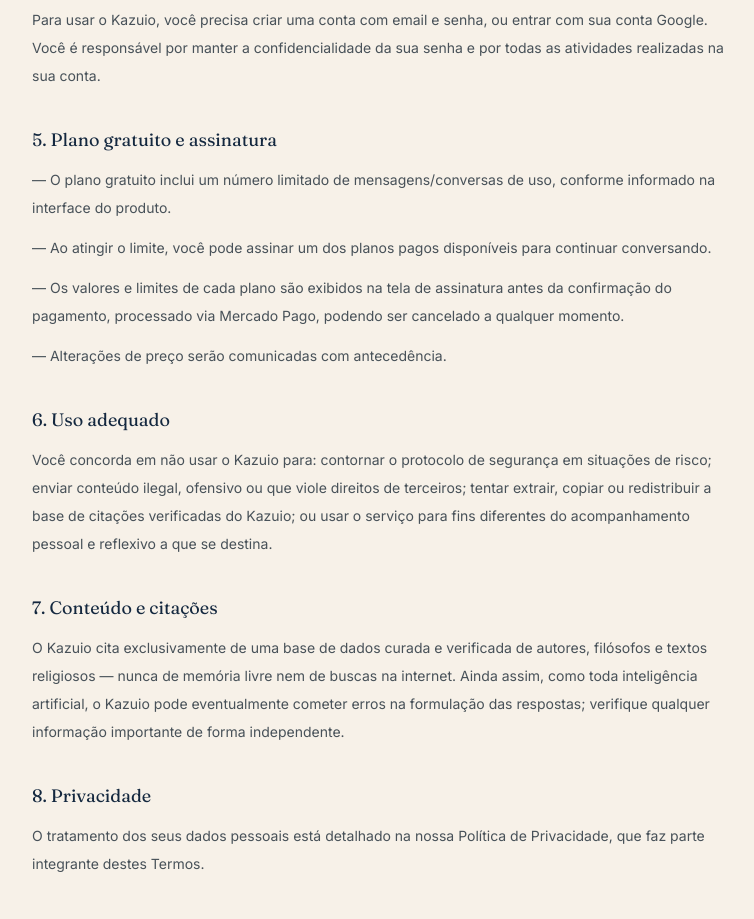
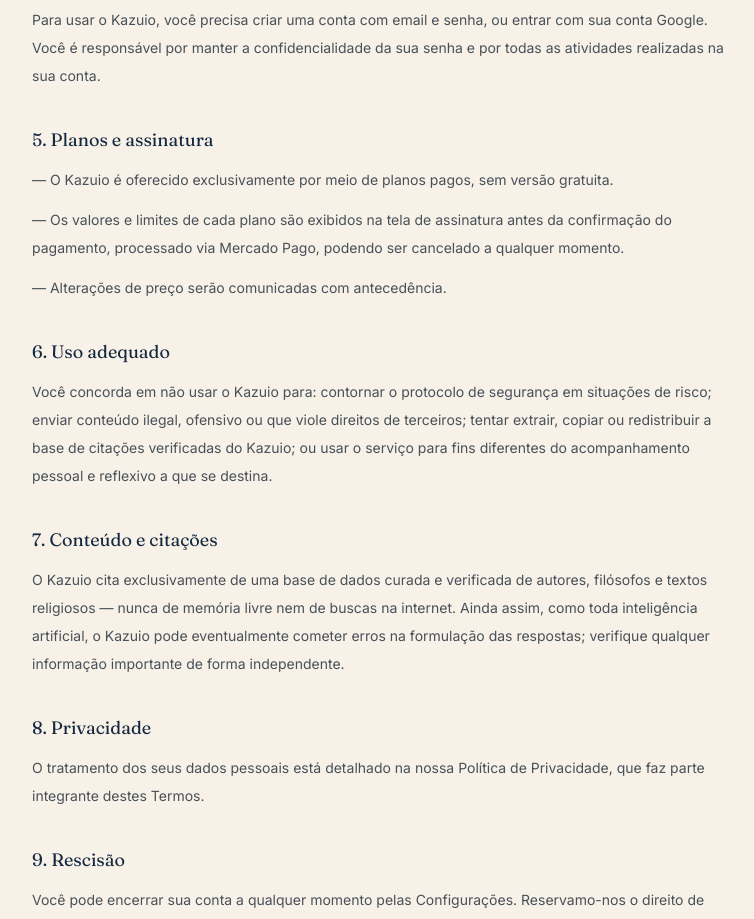
Before and after one commit to fideskey/kazuio, a Next.js app: page /termos-e-condicoes in a window 1280 px wide. Shown: the part 1340-2259 px from the top of the page, without its empty margins (260-1014 px from the left). Built offline with nearby package versions, Linux system fonts and the light colour scheme.

Commit message:
Atualiza ponto 5 dos Termos: remove plano gratuito, sem versao gratuita

```diff
--- a/app/termos-e-condicoes/page.tsx
+++ b/app/termos-e-condicoes/page.tsx
@@ -47,10 +47,9 @@ export default function Page() {
           ],
         },
         {
-          heading: '5. Plano gratuito e assinatura',
+          heading: '5. Planos e assinatura',
           paragraphs: [
-            '— O plano gratuito inclui um número limitado de mensagens/conversas de uso, conforme informado na interface do produto.',
-            '— Ao atingir o limite, você pode assinar um dos planos pagos disponíveis para continuar conversando.',
+            '— O Kazuio é oferecido exclusivamente por meio de planos pagos, sem versão gratuita.',
             '— Os valores e limites de cada plano são exibidos na tela de assinatura antes da confirmação do pagamento, processado via Mercado Pago, podendo ser cancelado a qualquer momento.',
             '— Alterações de preço serão comunicadas com antecedência.',
           ],
```
